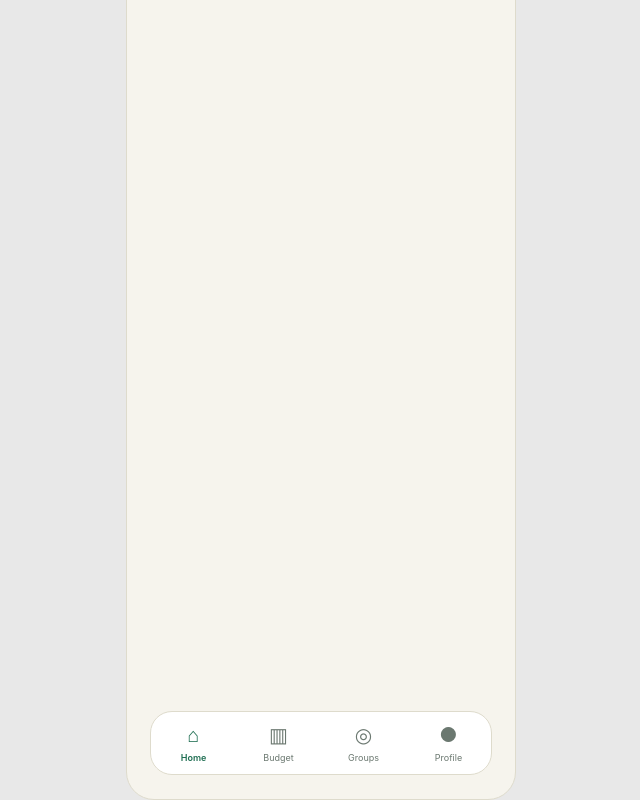
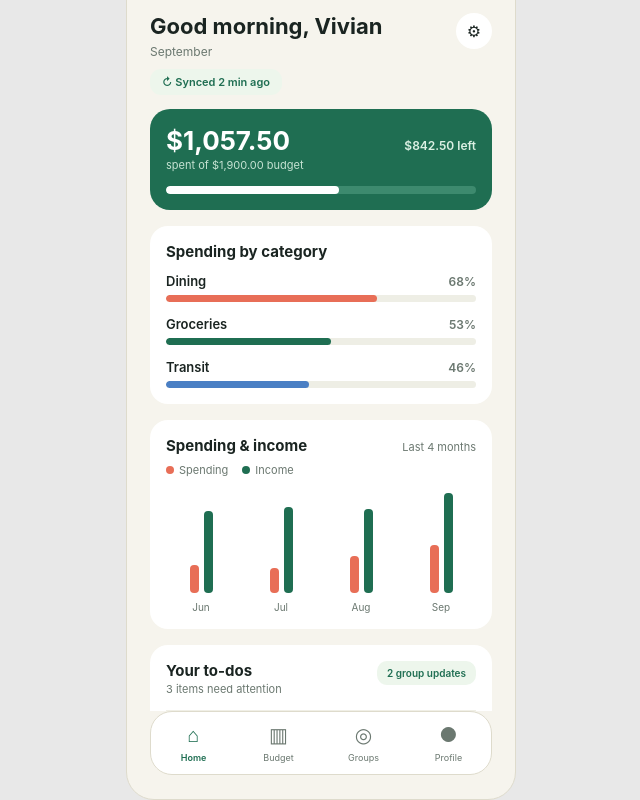
Before and after one commit to sidhya10/CSE-416-Project, a React (Vite) app in the folder client/: page / in a window 1280 px wide. Both pictures are taken after a click on the button "Explore app preview →". Shown: the part 44-844 px from the top of the page, without its empty margins (319-959 px from the left). Built offline with nearby package versions, Linux system fonts and the light colour scheme.

Commit message:
Add home dashboard screen
Replicates the Figma "Home dashboard" frame: greeting header with
sync badge, spent-vs-planned hero card, spending by category (reusing
the category budget data), a spending & income bar chart, to-dos, and
recent activity. Wired into the Home tab.

```diff
--- a/client/src/App.tsx
+++ b/client/src/App.tsx
@@ -3,6 +3,7 @@ import receiptLogo from './assets/receipt-split-logo.png';
 import ProfileSettings from './pages/settings/ProfileSettings';
 import GroupsWorkspace from './pages/groups/GroupsWorkspace';
 import CategoryBudgets from './pages/budgets/CategoryBudgets';
+import HomeDashboard from './pages/dashboard/HomeDashboard';
 
 type Tab = 'Home' | 'Budget' | 'Groups' | 'Profile';
 type AuthView = 'login' | 'signup';
@@ -26,7 +27,10 @@ export default function App() {
 
   return <div className="device">
     {preview ? <>
-      {tab !== 'Profile' && tab !== 'Groups' && tab !== 'Budget' && <main className="placeholder-page"><h1>{tab}</h1></main>}
+      {tab !== 'Profile' && tab !== 'Groups' && tab !== 'Budget' && tab !== 'Home' && <main className="placeholder-page"><h1>{tab}</h1></main>}
+      <div hidden={tab !== 'Home'} className="profile-content">
+        <HomeDashboard />
+      </div>
       <div hidden={tab !== 'Budget'} className="profile-content">
         <CategoryBudgets />
       </div>
--- /dev/null
+++ b/client/src/pages/dashboard/HomeDashboard.tsx
@@ -0,0 +1,78 @@
+import { useState } from 'react';
+import { CATEGORY_BUDGETS, categoryPct, totalPlannedCents, totalSpentCents } from '../budgets/categoryPlan';
+import { formatCents } from '../expenses/split';
+import {
+  GREETING_MONTH, GREETING_NAME, GROUP_UPDATES_COUNT, MONTHS, RECENT_ACTIVITY, SYNCED_LABEL, TODOS,
+  barHeightPct, maxMonthCents,
+} from './dashboard';
+import './dashboard.css';
+
+export default function HomeDashboard() {
+  const [notice, setNotice] = useState('');
+
+  const spent = totalSpentCents(CATEGORY_BUDGETS);
+  const planned = totalPlannedCents(CATEGORY_BUDGETS);
+  const left = planned - spent;
+  const pct = planned ? Math.min(100, Math.max(0, (spent / planned) * 100)) : 0;
+  const topCategories = CATEGORY_BUDGETS.slice(0, 3);
+  const chartMax = maxMonthCents(MONTHS);
+
+  return <main className="home-screen">
+    <header className="home-header">
+      <div>
+        <h1>Good morning, {GREETING_NAME}</h1>
+        <p>{GREETING_MONTH}</p>
+      </div>
+      <button type="button" className="home-gear" aria-label="Settings" onClick={() => setNotice('Use the Profile tab to reach settings.')}>⚙</button>
+    </header>
+    <span className="home-synced-badge">↻ {SYNCED_LABEL}</span>
+
+    <section className="home-hero" aria-label="Budget summary">
+      <div className="home-hero-top">
+        <strong>{formatCents(spent)}</strong>
+        <span>{formatCents(left)} left</span>
+      </div>
+      <p className="home-hero-sub">spent of {formatCents(planned)} budget</p>
+      <div className="home-hero-bar" role="presentation"><div style={{ width: `${pct}%` }} /></div>
+    </section>
+
+    <section className="home-card">
+      <h2>Spending by category</h2>
+      {topCategories.map(item => <div key={item.key} className="home-category-row">
+        <div className="home-category-head"><strong>{item.label}</strong><span>{Math.round(categoryPct(item))}%</span></div>
+        <div className="home-category-bar" role="presentation"><div style={{ width: `${categoryPct(item)}%`, background: item.color }} /></div>
+      </div>)}
+    </section>
+
+    <section className="home-card">
+      <div className="home-chart-head"><h2>Spending & income</h2><small>Last 4 months</small></div>
+      <div className="home-chart-legend"><span><i className="spending" />Spending</span><span><i className="income" />Income</span></div>
+      <div className="home-chart">
+        {MONTHS.map(month => <div key={month.label} className="home-chart-col">
+          <div className="home-chart-bars">
+            <div className="bar spending" style={{ height: `${barHeightPct(month.spendingCents, chartMax)}%` }} />
+            <div className="bar income" style={{ height: `${barHeightPct(month.incomeCents, chartMax)}%` }} />
+          </div>
+          <span>{month.label}</span>
+        </div>)}
+      </div>
+    </section>
+
+    <section className="home-card">
+      <div className="home-todos-head">
+        <div><h2>Your to-dos</h2><small>{TODOS.length} items need attention</small></div>
+        <span className="home-pill">{GROUP_UPDATES_COUNT} group updates</span>
+      </div>
+      {TODOS.map(todo => <div key={todo.id} className="home-todo-row">
+        <span>{todo.label}</span>
+        {todo.interactive
+          ? <button type="button" onClick={() => setNotice(`"${todo.label}" isn't connected yet.`)}>{todo.trailing}</button>
+          : <b>{todo.trailing}</b>}
+      </div>)}
+    </section>
+
+    <p className="home-recent">Recent: {RECENT_ACTIVITY}</p>
+
+    {notice && <p className="home-notice" role="status">{notice}</p>}
+  </main>;
+}
--- /dev/null
+++ b/client/src/pages/dashboard/dashboard.css
@@ -0,0 +1,56 @@
+.home-screen{box-sizing:border-box;width:100%;max-width:100%;min-width:0;min-height:0;overflow-y:auto;overflow-x:clip;padding:56px 23px 20px;scrollbar-width:thin;color:#1a2421}
+.home-screen *,.home-screen *::before,.home-screen *::after{box-sizing:border-box}
+.home-screen button{font:inherit}
+
+.home-header{display:flex;align-items:flex-start;justify-content:space-between;gap:10px}
+.home-header h1{margin:0;font-size:22px;line-height:27px;font-weight:700}
+.home-header p{margin-top:4px;color:#6b7870;font-size:12px}
+.home-gear{flex:none;display:grid;place-items:center;width:36px;height:36px;border:0;border-radius:50%;background:#fff;color:#1a2421;font-size:15px}
+
+.home-synced-badge{display:inline-flex;margin-top:10px;padding:6px 12px;border-radius:11px;background:#edf6ec;color:#1f6e52;font-size:11px;font-weight:600}
+
+.home-hero{padding:16px;margin-top:14px;border-radius:20px;background:#1f6e52;color:#fff}
+.home-hero-top{display:flex;align-items:baseline;justify-content:space-between;gap:10px}
+.home-hero-top strong{font-size:26px;font-weight:700}
+.home-hero-top span{color:#dbf0e3;font-size:12px;font-weight:600}
+.home-hero-sub{margin:2px 0 0;color:#c6e3d3;font-size:11px}
+.home-hero-bar{position:relative;height:8px;margin-top:14px;border-radius:6px;background:#3d8a6e;overflow:hidden}
+.home-hero-bar>div{height:100%;border-radius:6px;background:#fff;transition:width .15s ease}
+
+.home-card{padding:16px;margin-top:16px;border-radius:18px;background:#fff}
+.home-card h2{margin:0;font-size:15px;font-weight:700}
+
+.home-category-row{margin-top:14px}
+.home-category-row:first-of-type{margin-top:12px}
+.home-category-head{display:flex;align-items:center;justify-content:space-between;gap:8px;margin-bottom:6px}
+.home-category-head strong{font-size:13px;font-weight:600}
+.home-category-head span{color:#6b7870;font-size:12px;font-weight:600}
+.home-category-bar{position:relative;height:7px;border-radius:5px;background:#eeeee5;overflow:hidden}
+.home-category-bar>div{height:100%;border-radius:5px;transition:width .15s ease}
+
+.home-chart-head{display:flex;align-items:baseline;justify-content:space-between;gap:8px}
+.home-chart-head small{color:#6b7870;font-size:11px}
+.home-chart-legend{display:flex;gap:14px;margin-top:8px;color:#6b7870;font-size:11px}
+.home-chart-legend span{display:inline-flex;align-items:center;gap:5px}
+.home-chart-legend i{display:inline-block;width:8px;height:8px;border-radius:50%}
+.home-chart-legend i.spending{background:#e86e57}.home-chart-legend i.income{background:#1f6e52}
+.home-chart{display:flex;align-items:flex-end;justify-content:space-between;gap:10px;height:120px;margin-top:16px}
+.home-chart-col{display:flex;flex-direction:column;align-items:center;gap:8px;flex:1;height:100%}
+.home-chart-bars{display:flex;align-items:flex-end;gap:5px;flex:1;width:100%;justify-content:center}
+.home-chart-bars .bar{width:9px;min-height:4px;border-radius:4px}
+.home-chart-bars .bar.spending{background:#e86e57}
+.home-chart-bars .bar.income{background:#1f6e52}
+.home-chart-col span{color:#6b7870;font-size:10px}
+
+.home-todos-head{display:flex;align-items:flex-start;justify-content:space-between;gap:10px}
+.home-todos-head small{display:block;margin-top:2px;color:#6b7870;font-size:11px}
+.home-pill{flex:none;padding:6px 10px;border-radius:10px;background:#edf6ec;color:#1f6e52;font-size:10px;font-weight:600}
+.home-todo-row{display:flex;align-items:center;justify-content:space-between;gap:10px;margin-top:14px;padding-top:12px;border-top:1px solid #f0efe6}
+.home-todo-row:first-of-type{border-top:0;margin-top:12px;padding-top:0}
+.home-todo-row>span{color:#1a2421;font-size:12px;flex:1;min-width:0}
+.home-todo-row button{border:0;background:none;padding:0;color:#1a2421;font-size:12px;font-weight:700}
+.home-todo-row b{font-size:12px;font-weight:700}
+
+.home-recent{margin:16px 0 0;color:#1f6e52;font-size:11px;font-weight:600}
+
+.home-notice{margin:14px 0 0;padding:10px 12px;border-radius:12px;background:#e8f0e3;color:#1f6e52;font-size:11px;line-height:1.45}
--- /dev/null
+++ b/client/src/pages/dashboard/dashboard.ts
@@ -0,0 +1,30 @@
+export type MonthPoint = { label: string; spendingCents: number; incomeCents: number };
+
+// Sample fixture data mirroring the mockup. Not wired to a backend yet —
+// mirrors the pattern used by budgets/categoryPlan.ts until F3's real data store exists.
+export const MONTHS: MonthPoint[] = [
+  { label: 'Jun', spendingCents: 62000, incomeCents: 180000 },
+  { label: 'Jul', spendingCents: 54000, incomeCents: 190000 },
+  { label: 'Aug', spendingCents: 81000, incomeCents: 185000 },
+  { label: 'Sep', spendingCents: 105750, incomeCents: 220000 },
+];
+
+export type Todo = { id: string; label: string; trailing: string; interactive: boolean };
+
+export const TODOS: Todo[] = [
+  { id: 'bank-charge', label: 'Review 1 matched bank charge', trailing: 'Review ›', interactive: true },
+  { id: 'rent', label: 'Apartment rent due in 3 days', trailing: '$1,050', interactive: false },
+  { id: 'split', label: 'New expense needs your split', trailing: 'Split ›', interactive: true },
+];
+
+export const GROUP_UPDATES_COUNT = 2;
+export const GREETING_NAME = 'Vivian';
+export const GREETING_MONTH = 'September';
+export const SYNCED_LABEL = 'Synced 2 min ago';
+export const RECENT_ACTIVITY = 'Nicole confirmed your $38.20 settlement';
+
+export const maxMonthCents = (months: MonthPoint[]) =>
+  months.reduce((max, month) => Math.max(max, month.spendingCents, month.incomeCents), 0);
+
+export const barHeightPct = (cents: number, maxCents: number) =>
+  maxCents ? Math.min(100, Math.max(0, (cents / maxCents) * 100)) : 0;
```
